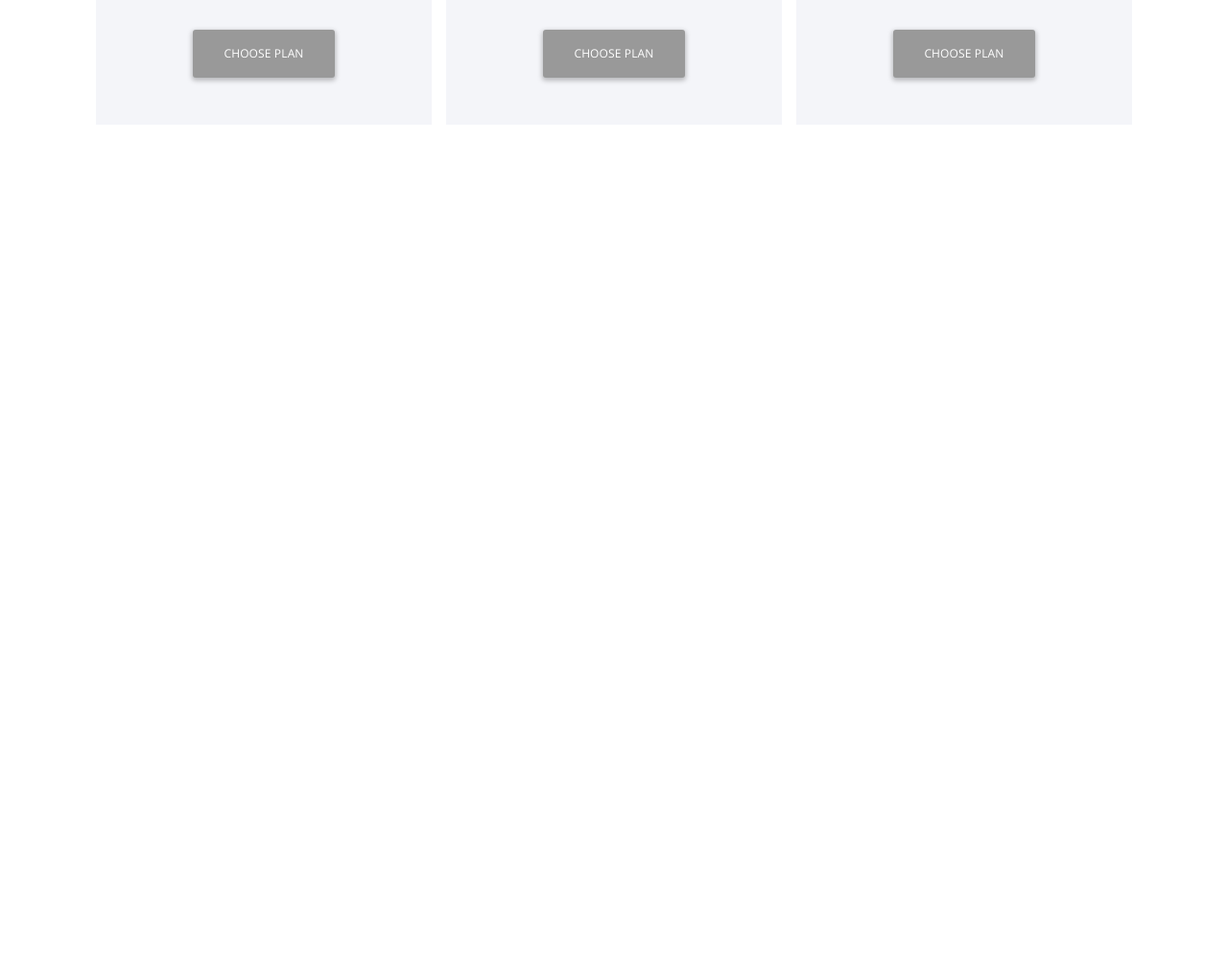
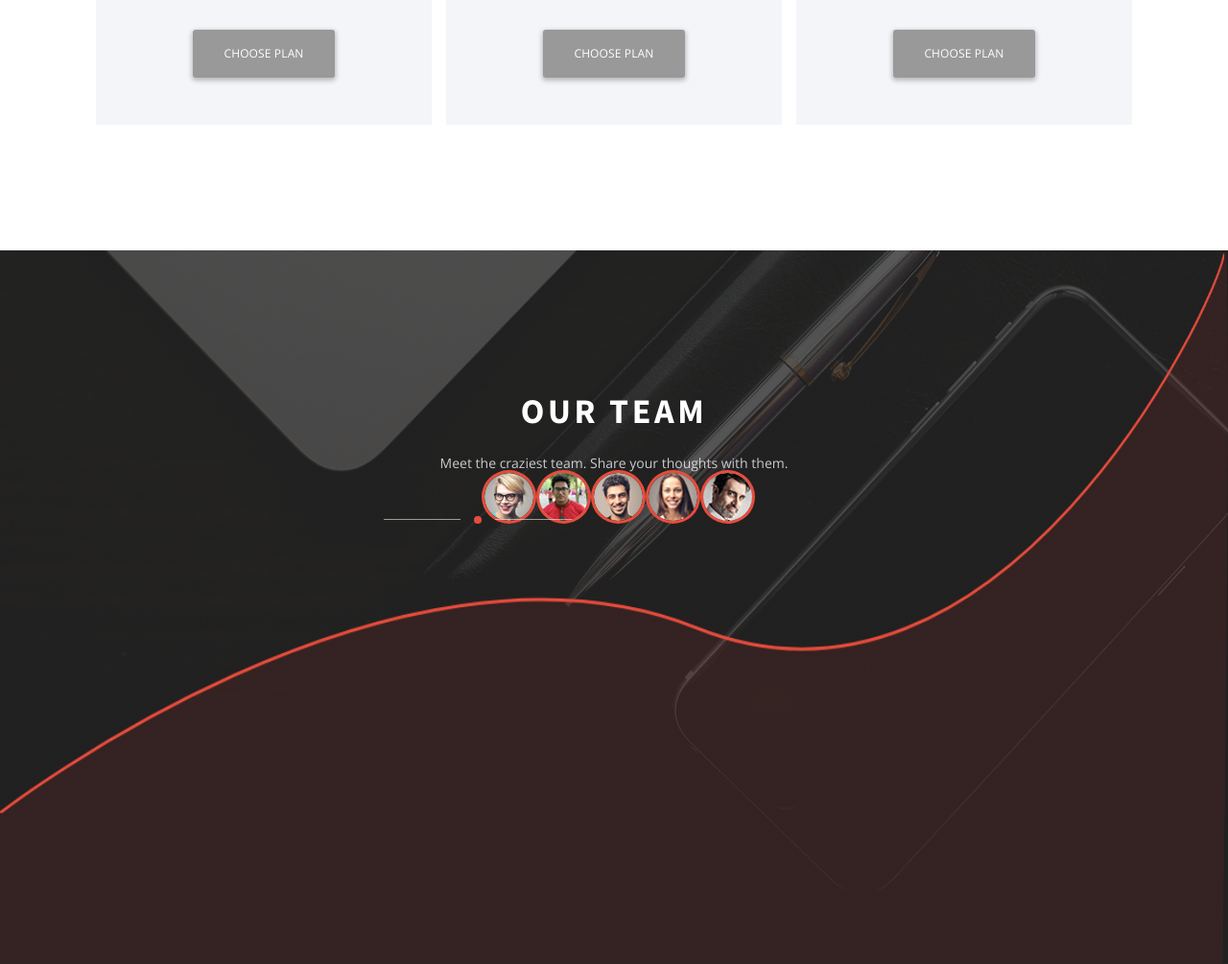
Before and after one commit to pilotocheg/bino, a plain HTML site: page index.html in a window 1280 px wide. Shown: the part 6522-7527 px from the top of the page at 96% size. Before the commit the page ends 6783 px from the top, so only its background shows below. Drawn offline with nearby package versions, Linux system fonts and the light colour scheme.

Commit message:
block 9 50% ok

```diff
--- a/index.html
+++ b/index.html
@@ -360,5 +360,17 @@
 			</div>
 		</div>
 	</section>
+	<section class="section_9">
+			<h2>OUR TEAM</h2>
+			<p class="sec9_subtitle">Meet the craziest team. Share your thoughts with them.</p>
+			<div class="style_circle five"></div>
+			<img src="./img/red-wave.png" class="red-wave">
+
+			<img class="foto foto1" src="./img/foto1.png">
+			<img class="foto foto2" src="./img/foto2.png">
+			<img class="foto foto3" src="./img/foto3.png">
+			<img class="foto foto4" src="./img/foto4.png">
+			<img class="foto foto5" src="./img/foto5.png">
+	</section>
 </body>
 </html>
--- a/styles.css
+++ b/styles.css
@@ -944,3 +944,62 @@ BLOCK 2
 .price_plan:hover .inner_p span {
 	color: #e74c3c;
 }
+
+/*===========================================================
+БЛОК 9
+===========================================================*/
+
+.section_9 {
+	min-height: 744px;
+	padding: 150px 0 100px;
+	background: linear-gradient(to right, rgba(32, 32, 32, 0.75), rgba(32, 32, 32, 0.75)), url('./img/back_for_9.png');
+	background-size: cover;
+	background-repeat: no-repeat;
+	background-position: center;
+	position: relative;
+	text-align: center;
+}
+
+.red-wave {
+	position: absolute;
+	top: 0;
+	left: 0;
+	width: 100%;
+	height: 100%;
+	z-index: 0;
+}
+
+.section_9 h2 {
+	color: #ffffff;
+	font-family: "Source Sans Pro";
+	font-size: 36px;
+	font-weight: 700;
+	letter-spacing: 3.6px;
+	line-height: 1em;
+	margin: 0;
+}
+
+.sec9_subtitle {
+	color: #f4f5f9;
+	font-family: "Open Sans";
+	font-size: 14px;
+	font-weight: 400;
+	line-height: 1em;
+	opacity: 0.8;
+	margin: 29px 0 0;
+}
+
+.style_circle.five {
+	margin-top: 28px;
+}
+
+.style_circle.five::before,
+.style_circle.five::after {
+	opacity: 0.6;
+	height: 1px;
+}
+
+.foto {
+	border: 3px solid #e74c3c;
+	border-radius: 50%;
+}
```
Also changed, not shown: img/Ellipse 14.psb.png (added), img/back_for_9.png (added), img/foto1.png (added), img/foto2.png (added), img/foto3.png (added), img/foto4.png (added), img/foto5.png (added), img/red-wave.png (added).
